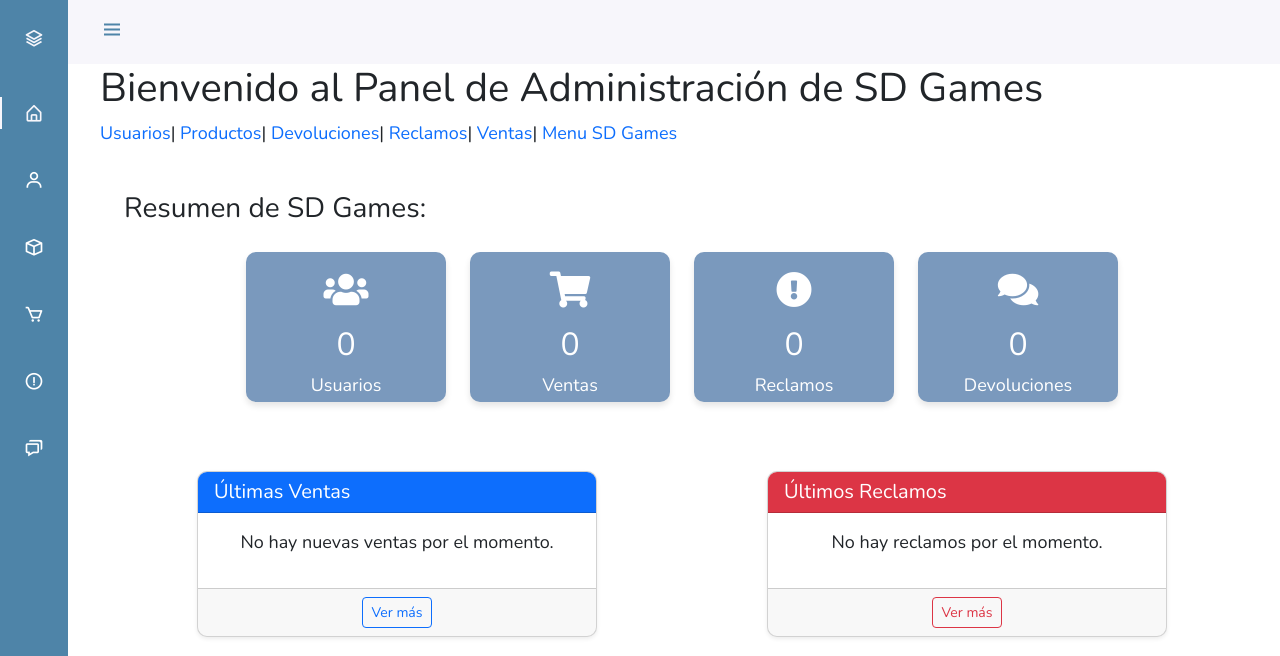
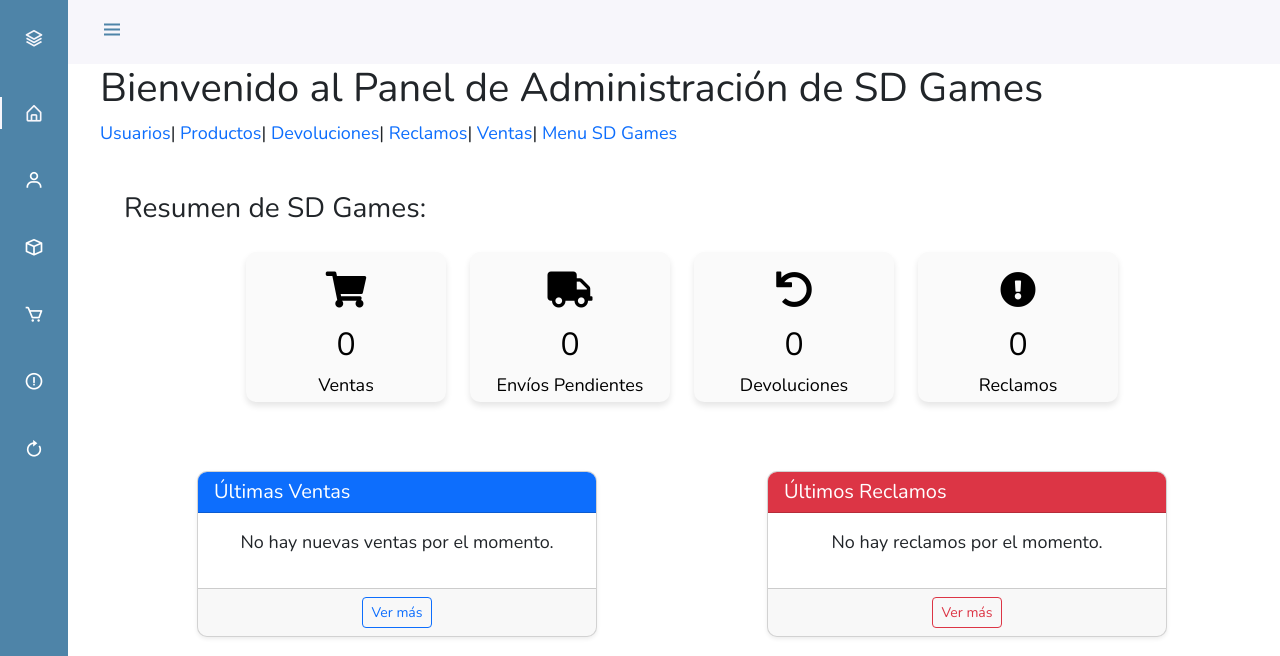
Before and after one commit to diego-ab-dev/Akaispace_Proyecto_de_Titulo, a Django app: template templates/admin_panel/dashboard.html in a window 1280 px wide. Shown: the top 656 px of the page. Run offline with Django 3.2, Linux system fonts and the light colour scheme; the template is opened without the code that fills it, so the values that code supplies are empty; some libraries are stand-ins or nearby versions.

Commit message:
Ajustes visuales en admin

```diff
--- a/static/styles/styles_admin/styles_dashboard.css
+++ b/static/styles/styles_admin/styles_dashboard.css
@@ -185,8 +185,8 @@ margin-top: 18px;
             overflow: hidden;
         }
         .main_counter_area .main_counter_content .single_counter{
-            background: #7a99bd;
-                color: #fff;
+            background: #fafafa;
+                color: #000000;
                 padding: 20px;
         }
         .main_counter_area .main_counter_content .single_counter i{
@@ -218,12 +218,12 @@ margin-top: 18px;
 
         .single_counter i {
             font-size: 36px;
-            color: #ffffff;
+            color: #000000;
         }
 
         .card-link {
             text-decoration: none;
-            color: white;
+            color: rgb(0, 0, 0);
         }
 
         .card-link:hover p {
--- a/templates/admin_panel/dashboard.html
+++ b/templates/admin_panel/dashboard.html
@@ -57,8 +57,8 @@
                         <span class="nav_name">Reclamos</span>
                     </a>
                     <a href="{% url 'admin_devoluciones' %}" class="nav_link">
-                        <i class='bx bx-chat nav_icon'></i>
-                        <span class="nav_name">Opiniones</span>
+                        <i class='bx bx-revision nav_icon'></i>
+                        <span class="nav_name">Devoluciones</span>
                     </a>
                 </div>
             </div>
@@ -76,14 +76,6 @@
                         <div class="row">
                             <h3>Resumen de SD Games:</h3>
                             <div class="main_counter_content d-flex justify-content-center flex-wrap gap-4">
-                                <!-- Card de Usuarios -->
-                                <div class="single_counter p-y-2 m-t-1">
-                                    <a href="{% url 'admin_usuarios' %}" class="card-link">
-                                        <i class="fa fa-users m-b-1"></i>
-                                        <h2 class="statistic-counter" id="usuarios-count">0</h2>
-                                        <p>Usuarios</p>
-                                    </a>
-                                </div>
                                 <!-- Card de Ventas -->
                                 <div class="single_counter p-y-2 m-t-1">
                                     <a href="{% url 'admin_ventas' %}" class="card-link">
@@ -92,20 +84,28 @@
                                         <p>Ventas</p>
                                     </a>
                                 </div>
+                                <!-- Card de Usuarios -->
+                                <div class="single_counter p-y-2 m-t-1">
+                                    <a href="{% url 'admin_usuarios' %}" class="card-link">
+                                        <i class="fa fa-truck m-b-1"></i>
+                                        <h2 class="statistic-counter" id="usuarios-count">0</h2>
+                                        <p>Envíos Pendientes</p>
+                                    </a>
+                                </div>
+                                <!-- Card de Devoluciones -->
+                                <div class="single_counter p-y-2 m-t-1">
+                                    <a href="{% url 'admin_devoluciones' %}" class="card-link">
+                                        <i class="fa fa-undo m-b-1"></i>
+                                        <h2 class="statistic-counter" id="opiniones-count">0</h2>
+                                        <p>Devoluciones</p>
+                                    </a>
+                                </div>
                                 <!-- Card de Reclamos -->
                                 <div class="single_counter p-y-2 m-t-1">
                                     <a href="{% url 'admin_reclamos' %}" class="card-link">
                                         <i class="fa fa-exclamation-circle m-b-1"></i>
                                         <h2 class="statistic-counter" id="reclamos-count">0</h2>
                                         <p>Reclamos</p>
-                                    </a>
-                                </div>
-                                <!-- Card de Devoluciones -->
-                                <div class="single_counter p-y-2 m-t-1">
-                                    <a href="{% url 'admin_devoluciones' %}" class="card-link">
-                                        <i class="fa fa-comments m-b-1"></i>
-                                        <h2 class="statistic-counter" id="opiniones-count">0</h2>
-                                        <p>Devoluciones</p>
                                     </a>
                                 </div>
                             </div>
```
